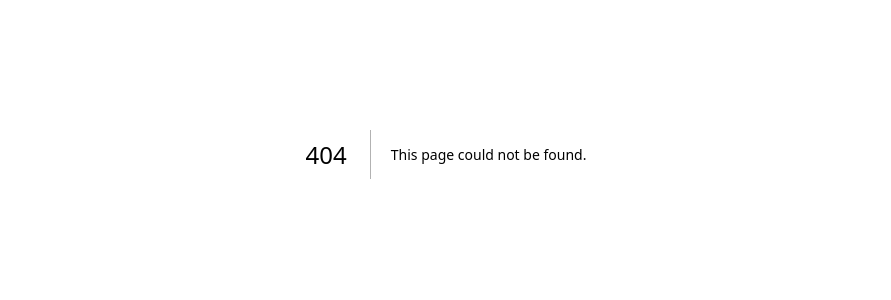
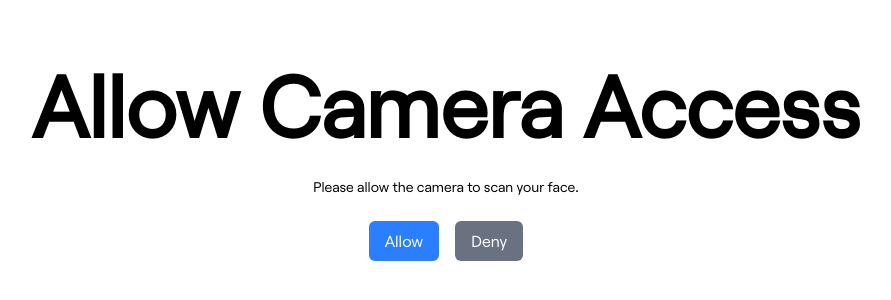
Before and after one commit to BenjaminBatres/Skinstric-Project, a Next.js app: page /scan in a window 1280 px wide. Before the commit this address had no page. Shown: the part 246-546 px from the top of the page, without its empty margins (194-1085 px from the left). Built offline with nearby package versions, Linux system fonts and the light colour scheme.

Commit message:
texting camera

```diff
--- a/package.json
+++ b/package.json
@@ -16,9 +16,11 @@
     "bootstrap": "^5.3.3",
     "bootstrap-icons": "^1.11.3",
     "framer-motion": "^12.5.0",
+    "lucide-react": "^0.483.0",
     "next": "15.2.0",
     "react": "^19.0.0",
-    "react-dom": "^19.0.0"
+    "react-dom": "^19.0.0",
+    "react-toastify": "^11.0.5"
   },
   "devDependencies": {
     "@eslint/eslintrc": "^3",
--- a/src/app/delete/page.jsx
+++ /dev/null
@@ -1,49 +0,0 @@
-'use client'
-import React from 'react'
-import { useState, useRef  } from "react";
-export default function page() {
-  const [cameraAllowed, setCameraAllowed] = useState(false);
-  const [errorMessage, setErrorMessage] = useState("");
-  const videoRef = useRef(null);
-
-  // Function to request camera access
-  const handleCameraAccess = async () => {
-    try {
-      const stream = await navigator.mediaDevices.getUserMedia({ video: true });
-      setCameraAllowed(true);
-      setErrorMessage("");
-      if (videoRef.current) {
-        videoRef.current.srcObject = stream;
-      }
-    } catch (error) {
-      setErrorMessage("Camera access denied. Please allow access.");
-      console.error("Error accessing camera:", error);
-    }
-  };
-  return (
-    <>
-   <div className="flex flex-col items-center justify-center h-screen">
-      {/* Camera Icon */}
-      {!cameraAllowed && (
-        <div className="flex flex-col items-center">
-          <img src='/images/camera.png'
-            onClick={handleCameraAccess}
-            className="p-4  text-white rounded-lg flex items-center gap-2 cursor-pointer transition"
-          >
-          </img>
-            <span>ALLOW A.I. TO ACCESS YOUR CAMERA</span>
-          <p className="text-sm text-gray-500 mt-2">ALLOW A.I. TO SCAN YOUR FACE</p>
-          {errorMessage && <p className="text-red-500">{errorMessage}</p>}
-        </div>
-      )}
-
-      {/* Camera Feed */}
-      {cameraAllowed && (
-        <video ref={videoRef} autoPlay playsInline className="w-80 h-60 border rounded-lg mt-4" />
-      )}
-
-    </div>
-
-    </>
-  )
-}
--- /dev/null
+++ b/src/app/scan/page.jsx
@@ -0,0 +1,72 @@
+"use client";
+
+import { Camera, Diamond } from "lucide-react";
+import { useRouter } from "next/navigation";
+import React, { useCallback, useEffect, useRef, useState } from "react";
+import { ToastContainer, toast } from "react-toastify";
+
+export default function Page() {
+  const router = useRouter(); // ✅ Now it works correctly
+  const videoRef = useRef(null);
+  const [state, setState] = useState({
+    hasPermission: null,
+    videoStream: null,
+    toast: null,
+    countdown: 3,
+    isCapturing: false,
+    flashActive: false,
+    isLoading: false,
+  });
+
+  useEffect(() => {
+    const handlePermissionChange = async () => {
+      if (state.hasPermission === false) {
+        router.push("/"); // Redirect if denied
+      } else if (state.hasPermission === true) {
+        if (typeof navigator !== "undefined" && navigator.mediaDevices?.getUserMedia) {
+          try {
+            const stream = await navigator.mediaDevices.getUserMedia({ video: true });
+            setState((prev) => ({ ...prev, videoStream: stream }));
+            if (videoRef.current) videoRef.current.srcObject = stream;
+          } catch (error) {
+            console.error("Camera access error:", error);
+          }
+        } else {
+          alert("Camera API is not supported in this browser.");
+        }
+      }
+    };
+    handlePermissionChange();
+  }, [state.hasPermission, router]);
+
+  return (
+    <div className="min-h-screen flex flex-col justify-center items-center bg-white">
+      {state.hasPermission === null && (
+        <div className="text-center">
+          <h1 className="text-2xl font-semibold">Allow Camera Access</h1>
+          <p className="mt-4 text-sm">Please allow the camera to scan your face.</p>
+          <div className="flex gap-4 mt-6 justify-center">
+            <button
+              className="px-4 py-2 bg-blue-500 text-white rounded-md"
+              onClick={() => setState((prev) => ({ ...prev, hasPermission: true }))}
+            >
+              Allow
+            </button>
+            <button
+              className="px-4 py-2 bg-gray-500 text-white rounded-md"
+              onClick={() => setState((prev) => ({ ...prev, hasPermission: false }))}
+            >
+              Deny
+            </button>
+          </div>
+        </div>
+      )}
+      {state.hasPermission === false && (
+        <div className="text-center">
+          <h1 className="text-xl font-semibold">Permission Denied</h1>
+          <p className="mt-4 text-sm">You have denied camera access.</p>
+        </div>
+      )}
+    </div>
+  );
+}
```
Also changed, not shown: 1 other file (tests, documents, lock files or other folders).
